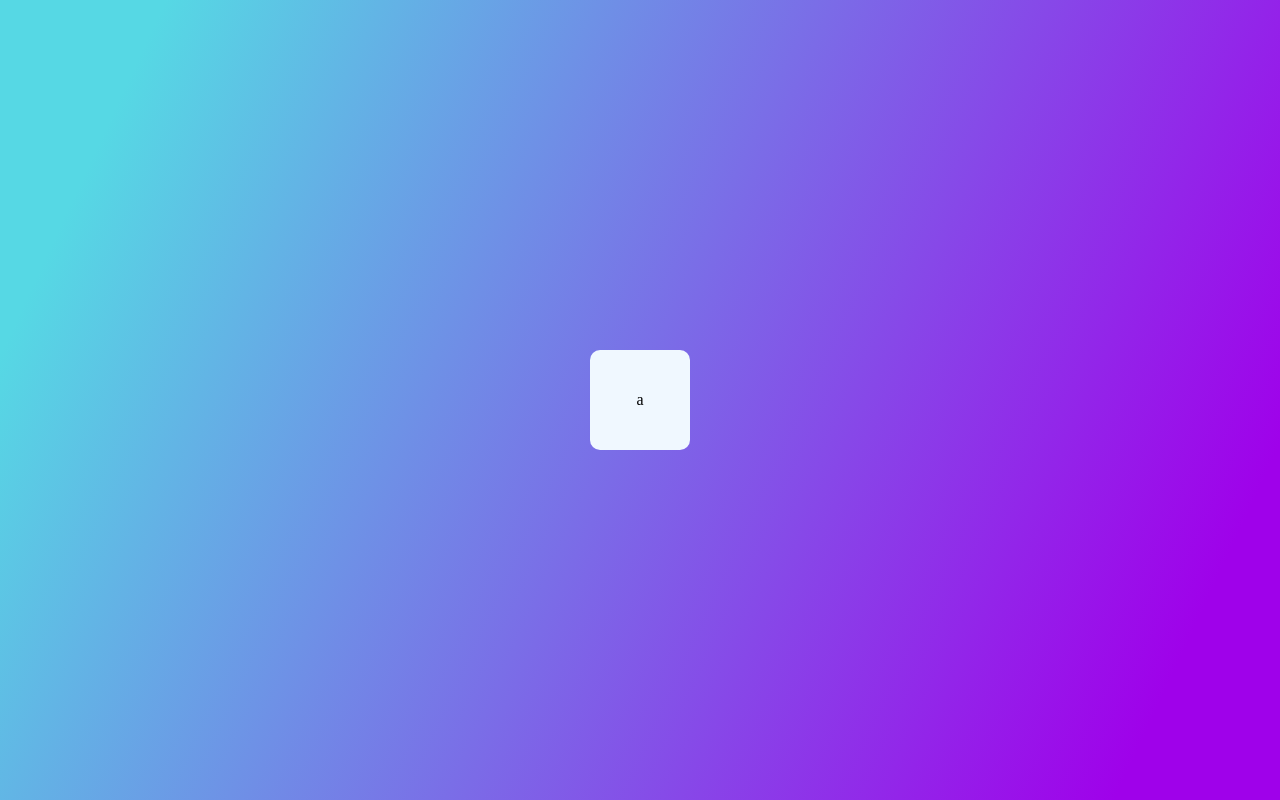
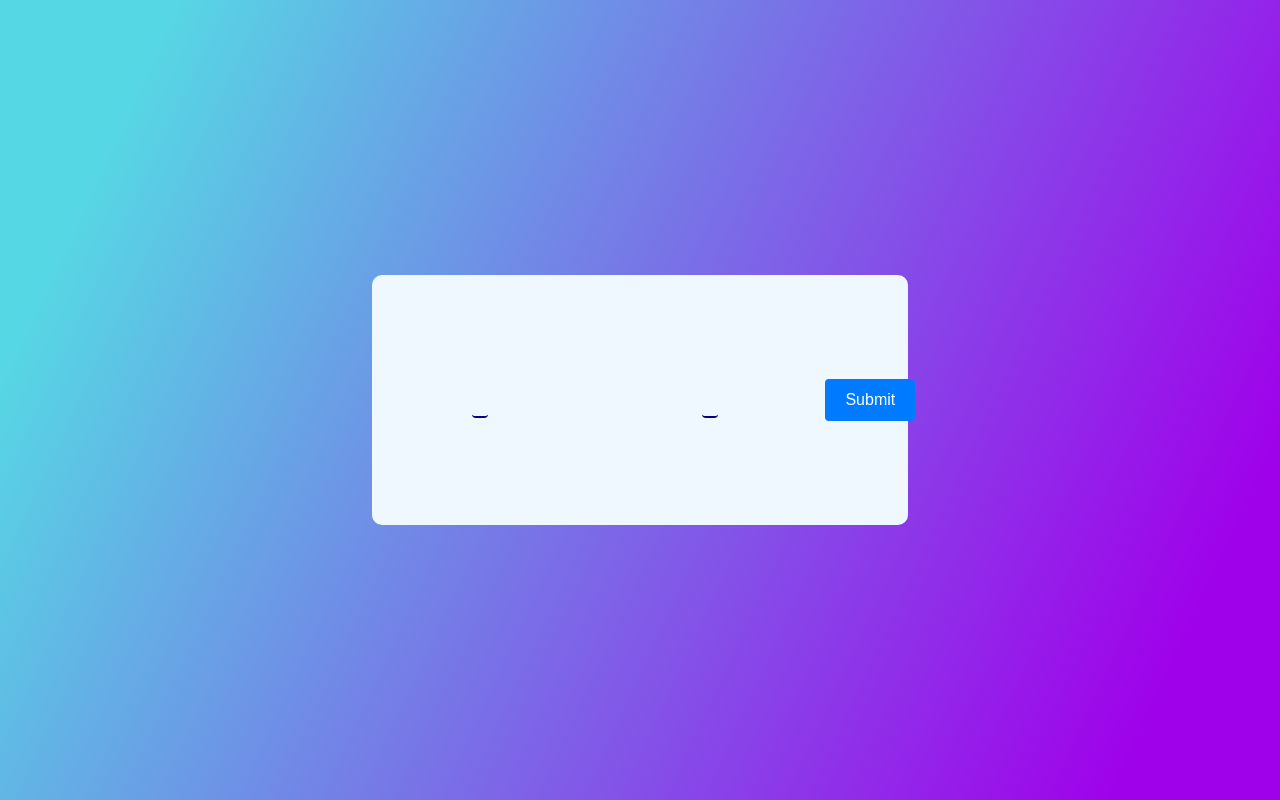
Before and after one commit to Yulai202020/testing-react, a React (Vite) app: page /gradientform in a window 1280 px wide. Built offline with nearby package versions, Linux system fonts and the light colour scheme.

Commit message:
first commit

```diff
--- a/src/App.tsx
+++ b/src/App.tsx
@@ -5,6 +5,7 @@ import Button from "./components/Button";
 import GradientForm from "./components/GradientForm";
 import AnimatedForm from "./components/AnimatedForm";
 
+import "./links.css";
 import "./std.css";
 
 import { BrowserRouter, Routes, Route } from 'react-router-dom';
--- a/src/components/AnimatedForm.css
+++ b/src/components/AnimatedForm.css
@@ -25,18 +25,16 @@
     border-bottom: 2px solid blue;
 }
 
-.tmp {
+.animated-form {
     display: flex;
-    flex: auto;
-    flex-flow: wrap;
     flex-direction: column;
     justify-content: center;
-    align-items: center; /* Center children horizontally */
-    flex-basis: 100%; /* Ensure the container takes up full width */
-    height: 100%; /* Ensure the container takes up full height if needed */
-    box-sizing: border-box; /* Ensures padding and border are included in width/height */
+    align-items: center;
+    flex-basis: 100%;
+    height: 100%;
+    background: rgba(0, 0, 0, 0.0);
 }
 
-.tmp>* {
+.animated-form>* {
     margin: 10px;
 }
--- a/src/components/AnimatedForm.tsx
+++ b/src/components/AnimatedForm.tsx
@@ -1,6 +1,7 @@
+import { useState } from "react";
+
 import "./AnimatedForm.scss";
 import "./AnimatedForm.css";
-import { useState } from "react";
 
 function AnimatedForm() {
     const [inputValue, setInputValue] = useState<string>('');
@@ -13,8 +14,7 @@ function AnimatedForm() {
     return (
         <div className="main">
             <div className="box">
-                <form onSubmit={onSubmit}>
-                    <div className="tmp">
+                <form onSubmit={onSubmit} className="animated-form">
                     <input
                         className="line-input"
                         aria-label="input"
@@ -41,7 +41,6 @@ function AnimatedForm() {
                     />
 
                     <button type="submit">Submit</button>
-                    </div>
                 </form>
             </div>
         </div>
--- a/src/components/GradientForm.css
+++ b/src/components/GradientForm.css
@@ -6,7 +6,7 @@
     background: linear-gradient(115deg, #56d8e4 10%, #9f01ea 90%);
 }
 
-.form {
+.gradient-form {
     display: flex;
     align-items: center;
     justify-content: center;
@@ -18,3 +18,31 @@
 
     border-radius: 10px;
 }
+
+.line-input {
+    background: transparent;
+    border: none;
+    border-bottom: 2px solid navy;
+    outline: none;
+    padding: 8px;
+    width: 80%;
+    box-sizing: border-box;
+    font-size: 16px;
+    color: black;
+    text: black;
+    transition: border-color 0.3s ease;
+    margin: 20%;
+}
+
+.line-input::placeholder {
+    color: #aaa;
+}
+
+.line-input:focus {
+    border-bottom: 2px solid blue;
+    box-shadow: 0 1px 3px rgba(0, 0, 0, 0.2);
+}
+
+.line-input:hover {
+    border-bottom: 2px solid blue;
+}
--- a/src/components/GradientForm.tsx
+++ b/src/components/GradientForm.tsx
@@ -1,14 +1,46 @@
+import { useState } from "react";
+
 import "./GradientForm.css"
 
 function GradientForm() {
+    const [inputValue, setInputValue] = useState<string>('');
+    const [password, setPassword] = useState<string>('');
+
+    const onSubmit = (e: React.FormEvent<HTMLFormElement>) => {
+        e.preventDefault();
+    }
+
     return (
-        <>
         <div className="container">
-            <form className="form">
-                <>a</>
+            <form onSubmit={onSubmit} className="gradient-form">
+                <input
+                    className="line-input"
+                    aria-label="input"
+                    id="input"
+                    type="text"
+                    value={inputValue}
+                    onChange={(e: React.ChangeEvent<HTMLInputElement>) => setInputValue(e.target.value)}
+
+                    // using react
+                    // onMouseEnter={(e: React.MouseEvent<HTMLInputElement>) => {e.currentTarget.setAttribute("readonly", "true")}}
+                    // onMouseLeave={(e: React.MouseEvent<HTMLInputElement>) => {e.currentTarget.removeAttribute("readonly")}}
+
+                    placeholder="Enter username"
+                />
+
+                <input
+                    className="line-input"
+                    aria-label="input"
+                    id="input"
+                    type="password"
+                    value={password}
+                    onChange={(e: React.ChangeEvent<HTMLInputElement>) => setPassword(e.target.value)}
+                    placeholder="Enter password"
+                />
+
+                <button type="submit">Submit</button>
             </form>
         </div>
-        </>
     );
 }
 
--- a/src/components/Home.tsx
+++ b/src/components/Home.tsx
@@ -1,5 +1,3 @@
-import "./links.css";
-
 function Home() {
     return (
         <div className="div-margin">
--- a/src/components/MyForm.tsx
+++ b/src/components/MyForm.tsx
@@ -1,6 +1,5 @@
 import React, { useState } from 'react';
 import './MyForm.css';
-import "./links.css";
 
 function MyForm() {
     const [inputValue, setInputValue] = useState<string>('');
```
Also changed, not shown: src/links.css (renamed from src/components/links.css). Lines whose indentation alone changed are shown as unchanged.
